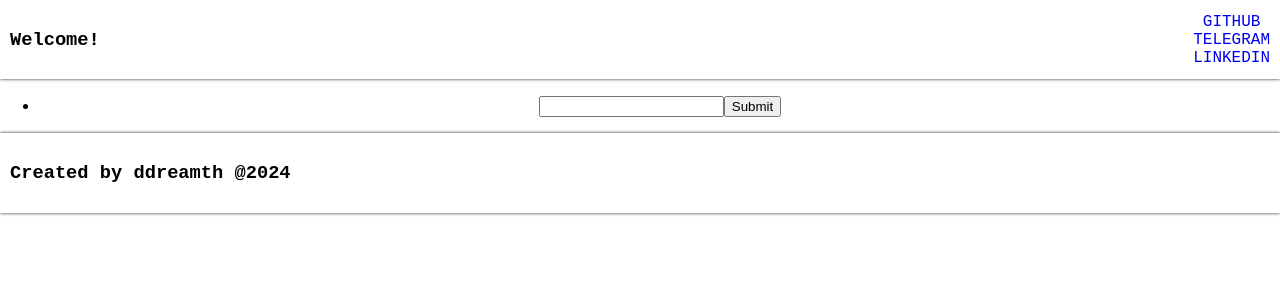
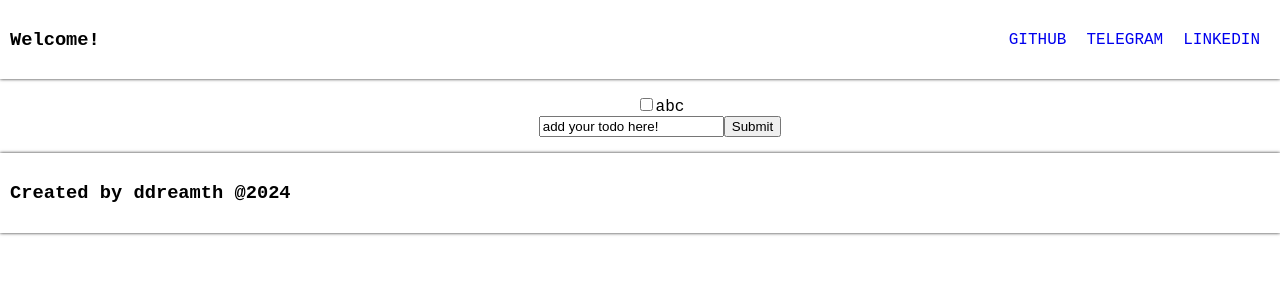
Before and after one commit to DreaMTH/todoList, a React (Create React App) app: page / in a window 1280 px wide. Shown: the top 300 px of the page. Built offline with nearby package versions, Linux system fonts and the light colour scheme.

Commit message:
functionality add

```diff
--- a/src/components/header/Header.css
+++ b/src/components/header/Header.css
@@ -10,8 +10,8 @@
 }
 nav {
   display: flex;
-  flex-direction: column;
 }
 a {
+  padding: 10px;
   text-decoration: none;
 }
--- a/src/components/todoList/TodoList.css
+++ b/src/components/todoList/TodoList.css
@@ -0,0 +1,9 @@
+div {
+  font-family: "Fira Code", monospace;
+}
+ul {
+  list-style: none;
+}
+input[type="checkbox"] {
+  color: red;
+}
--- a/src/components/todoList/TodoList.jsx
+++ b/src/components/todoList/TodoList.jsx
@@ -1,12 +1,24 @@
 import { useState } from "react";
 import "./TodoList.css";
 export const TodoList = () => {
-  const [todos, setTodos] = useState([]);
-  const todoList = todos.map((todo) => <li key={todo}>{todo}</li>);
-  const onAdd = (values) => {
-    const newList = todos;
-    newList.push(values);
-    setTodos(newList);
+  const [todos, setTodos] = useState(["abc"]);
+  const [todo, setTodo] = useState("add your todo here!");
+  const todoList = todos.map((todo) => (
+    <li key={todo}>
+      <input type="checkbox" />
+      {todo}
+    </li>
+  ));
+  const onAdd = (e) => {
+    e.preventDefault();
+    if (e.target.item.value && e.target.item.value.trim()) {
+      const newList = todos;
+      newList.push(e.target.item.value);
+      setTodos(newList);
+      setTodo("");
+    } else {
+      setTodo("");
+    }
   };
   return (
     <>
@@ -14,8 +26,13 @@ export const TodoList = () => {
         <ul>
           {todoList}
           <li>
-            <form onSubmit={(e) => onAdd(e)}>
-              <input type="text" />
+            <form onSubmit={onAdd}>
+              <input
+                type="text"
+                name="item"
+                value={todo}
+                onChange={(e) => setTodo(e.target.value)}
+              />
               <input type="submit" />
             </form>
           </li>
```
